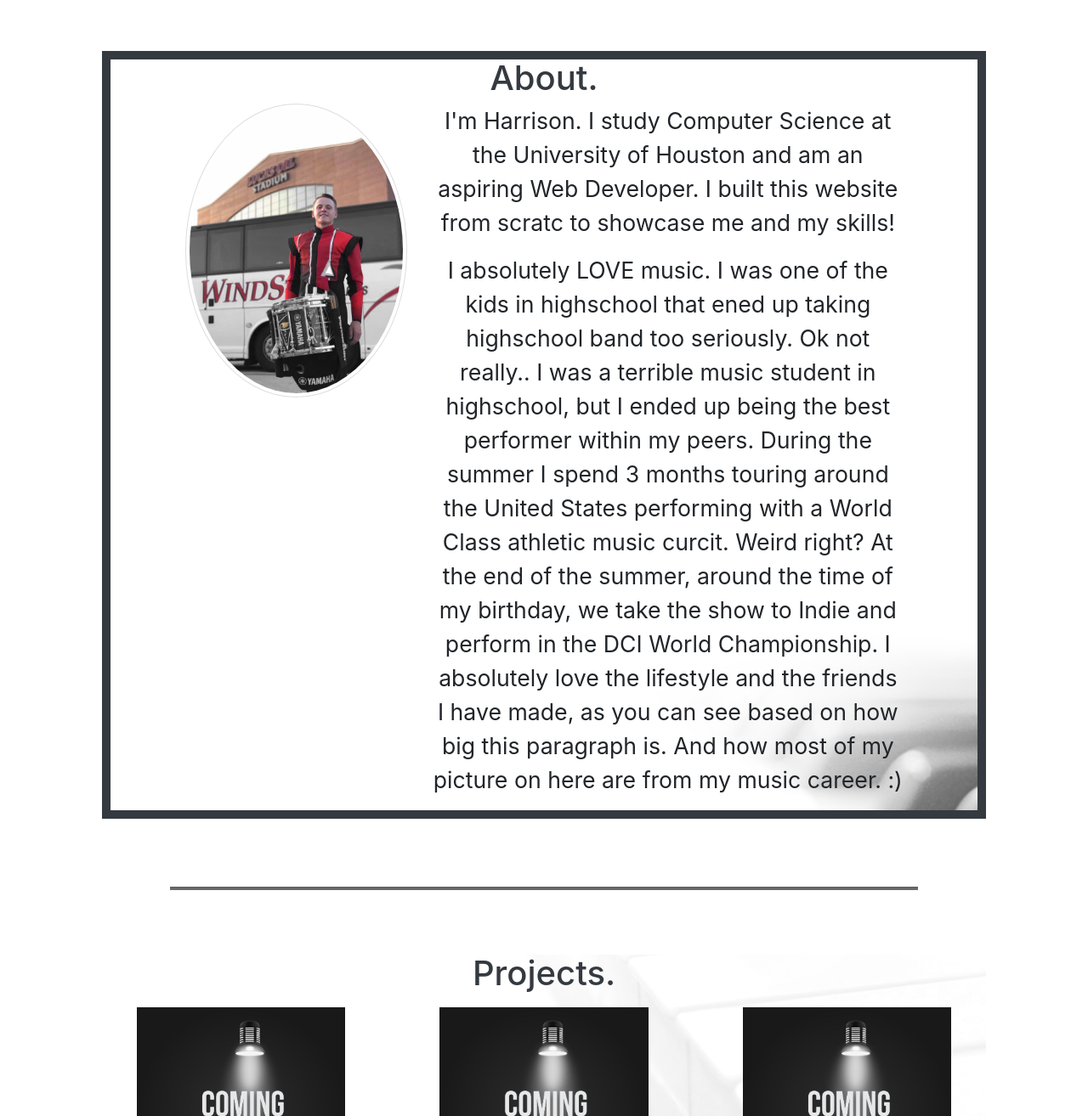
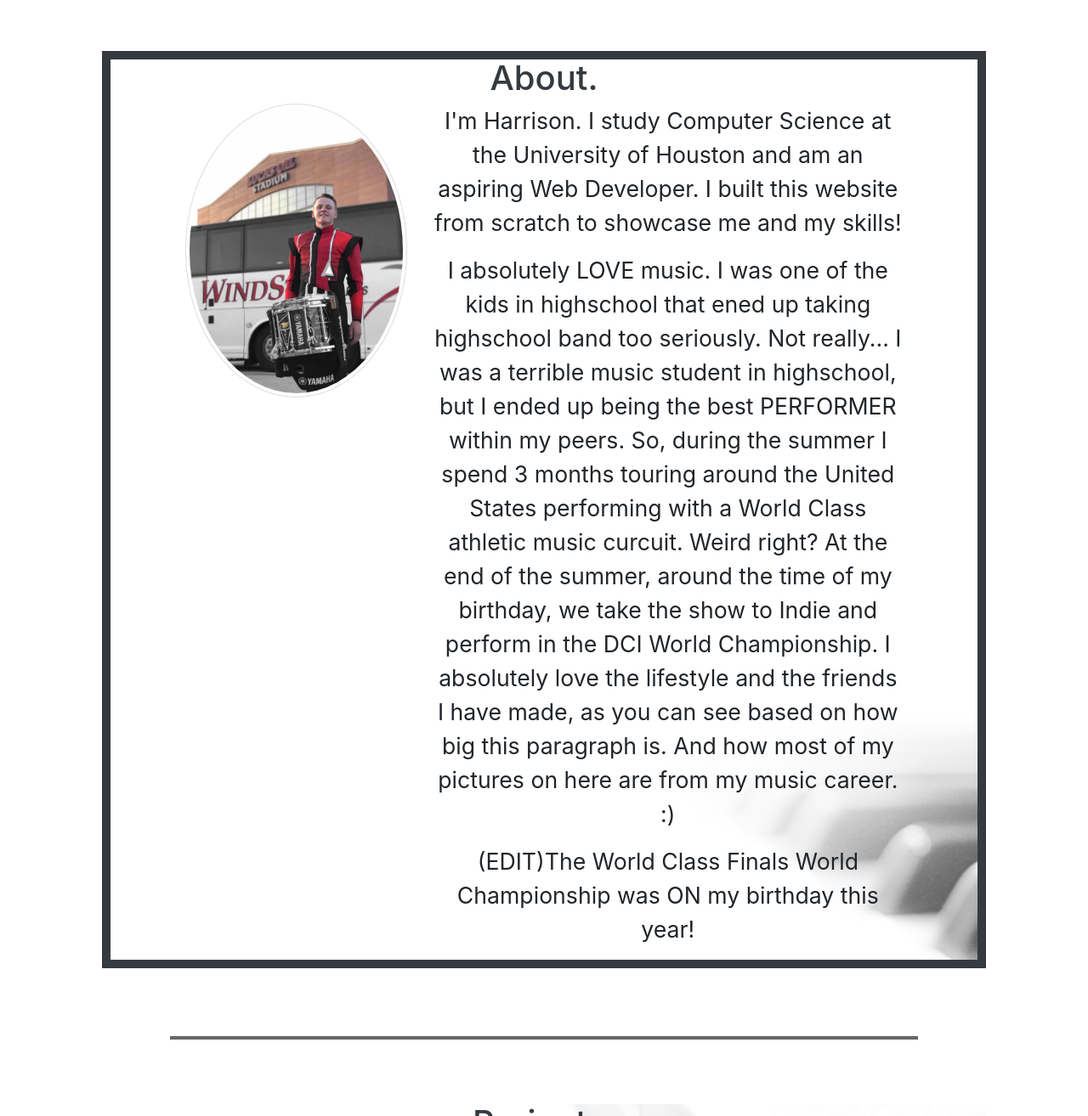
Before and after one commit to Harrison97/harrisonehayes, a plain HTML site: page index.html in a window 1280 px wide. Shown: the part 900-2214 px from the top of the page at 85% size. Drawn offline with nearby package versions, Linux system fonts and the light colour scheme.

Commit message:
Update index.html

```diff
--- a/index.html
+++ b/index.html
@@ -50,8 +50,9 @@
             <div class="row">
               <div class="col-sm-4"><img class=" rounded-circle img-fluid img-thumbnail" src="./images/me1.jpg" alt="Me."></div>
               <div class="col-sm-8">
-                <p>I'm Harrison. I study Computer Science at the University of Houston and am an aspiring Web Developer. I built this website from scratc to showcase me and my skills!</p>
-                <p>I absolutely LOVE music. I was one of the kids in highschool that ened up taking highschool band too seriously. Ok not really.. I was a terrible music student in highschool, but I ended up being the best performer within my peers. During the summer I spend 3 months touring around the United States performing with a World Class athletic music curcit. Weird right? At the end of the summer, around the time of my birthday, we take the show to Indie and perform in the DCI World Championship. I absolutely love the lifestyle and the friends I have made, as you can see based on how big this paragraph is. And how most of my picture on here are from my music career. :)</p>
+                <p>I'm Harrison. I study Computer Science at the University of Houston and am an aspiring Web Developer. I built this website from scratch to showcase me and my skills!</p>
+                <p>I absolutely LOVE music. I was one of the kids in highschool that ened up taking highschool band too seriously. Not really... I was a terrible music student in highschool, but I ended up being the best PERFORMER within my peers. So, during the summer I spend 3 months touring around the United States performing with a World Class athletic music curcuit. Weird right? At the end of the summer, around the time of my birthday, we take the show to Indie and perform in the DCI World Championship. I absolutely love the lifestyle and the friends I have made, as you can see based on how big this paragraph is. And how most of my pictures on here are from my music career. :)</p>
+                <p>(EDIT)The World Class Finals World Championship was ON my birthday this year!<p>
               </div>
 
             </div>
```
